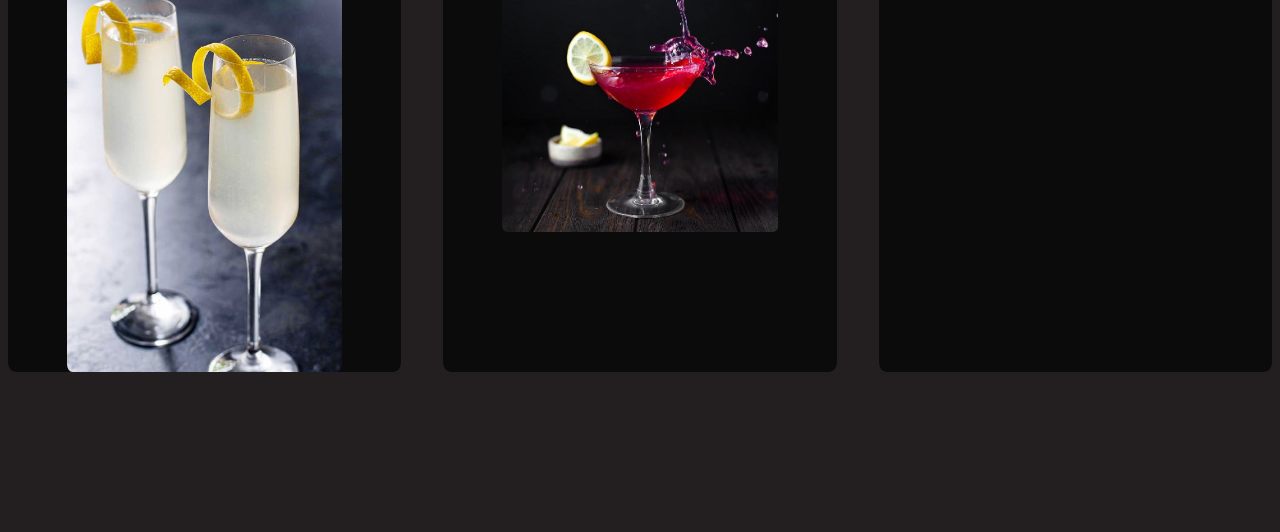
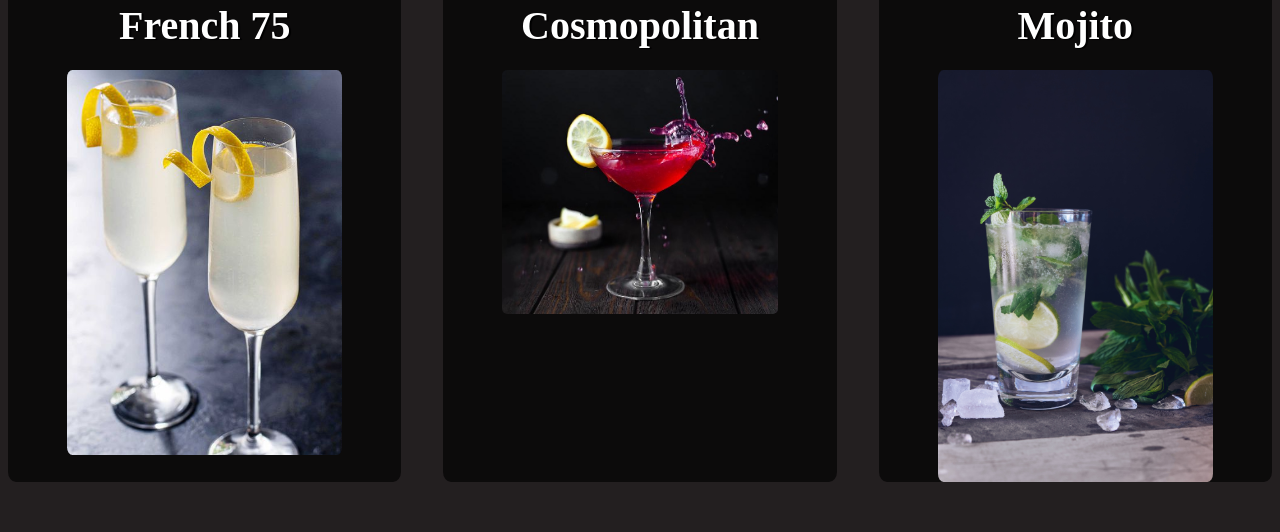
Before and after one commit to markpcomer/intoxicology, a plain HTML site: page cocktails.html in a window 1280 px wide. Shown: the part 2287-2819 px from the top of the page. Drawn offline with Linux system fonts and the light colour scheme.

Commit message:
repo restoration

```diff
--- a/cocktails.css
+++ b/cocktails.css
@@ -233,6 +233,7 @@ a:visited {
 }
 
 .flip-card-front {
+
   background-color: rgba(0, 0, 0, 0.64);
   color: white;
 }
--- a/cocktails.html
+++ b/cocktails.html
@@ -247,6 +247,7 @@
 	<div class="flip-card">
 		<div class="flip-card-front" >
 			<h4>Mojito</h4>
+			<img class="cocktailimages" src="images/mojito.jpg" alt="Mojito">
 		</div>
 		<div class="flip-card-back">
 			<h4>Mojito</h4>
```
Also changed, not shown: Images/mojito.jpg (added), 1 other file.
